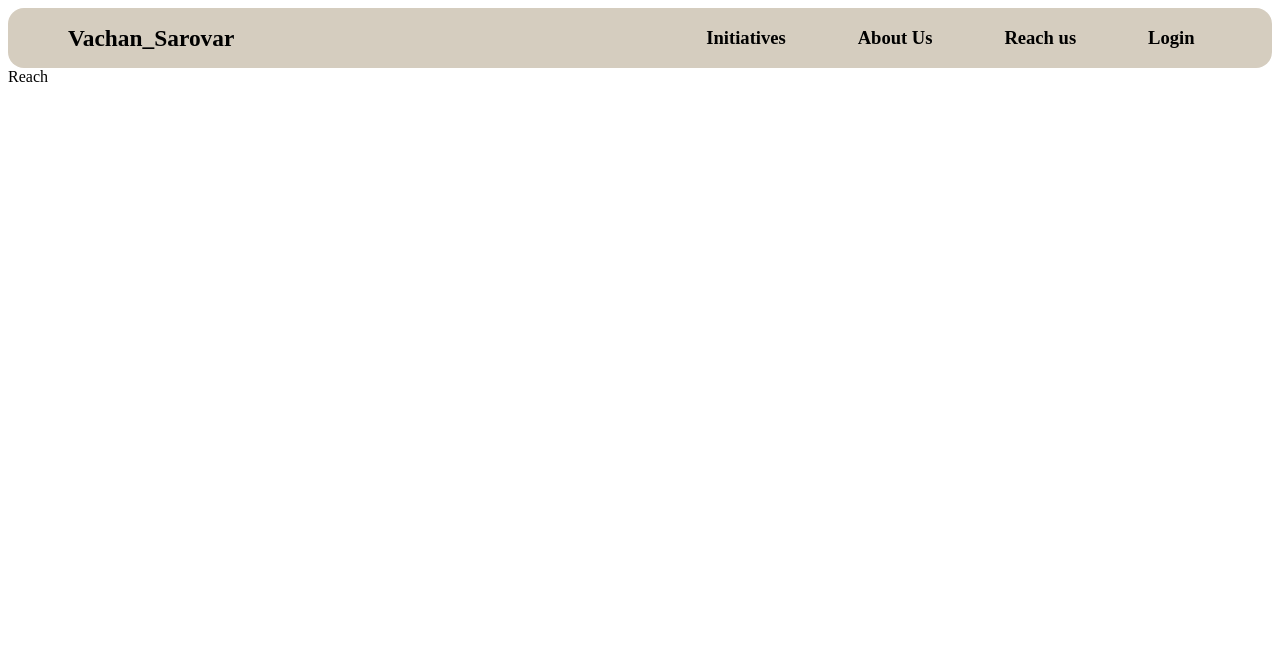
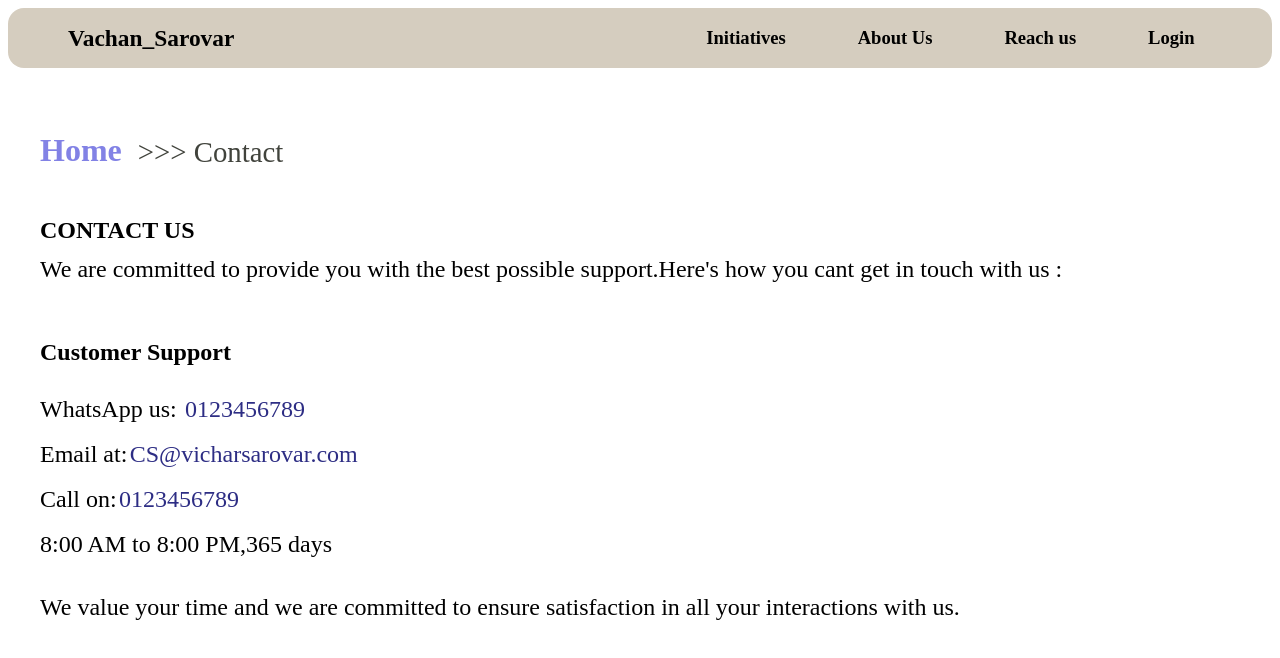
Before and after one commit to sukeshtyagi/Vichar_Sarovar, a React (Create React App) app: page /reach in a window 1280 px wide. Shown: the top 658 px of the page. Built offline with nearby package versions, Linux system fonts and the light colour scheme.

Commit message:
Contact section Created

```diff
--- a/src/components/Reach.jsx
+++ b/src/components/Reach.jsx
@@ -1,10 +1,56 @@
-import React from 'react'
-import style from'../style/Reach.module.css'
+import React from "react";
+import style from "../style/Reach.module.css";
+import { NavLink } from "react-router-dom";
 
 function Reach() {
   return (
-    <div>Reach</div>
-  )
+    <div className={style.reachContainer}>
+      <p>
+        <NavLink to="/home" className={style.navlink}>
+          Home
+        </NavLink>
+        <span>{">>> "} Contact</span>
+      </p>
+      <div className={style.reachHeaderSection}>
+        <h4>CONTACT US</h4>
+        <p>
+          We are committed to provide you with the best possible support.Here's
+          how you cant get in touch with us :
+        </p>
+      </div>
+      <div className={style.reachMainSection}>
+        <h4>Customer Support</h4>
+        <p>
+          WhatsApp us:{" "}
+          <NavLink to="/home" className={style.navlinkSpan}>
+            0123456789
+          </NavLink>
+          {/* <span>0123456789</span>*/}
+        </p>
+        <p>
+          Email at:
+          <NavLink to="/home" className={style.navlinkSpan}>
+            CS@vicharsarovar.com
+          </NavLink>
+          {/*<span>CS@vicharsarovar.com</span>*/}
+        </p>
+        <p>
+          Call on:
+          <NavLink to="/home" className={style.navlinkSpan}>
+            0123456789
+          </NavLink>
+          {/* <span>0123456789</span>*/}
+        </p>
+        <p>8:00 AM to 8:00 PM,365 days</p>
+      </div>
+      <div className={style.reachFooterSection}>
+        <p>
+          We value your time and we are committed to ensure satisfaction in all
+          your interactions with us.
+        </p>
+      </div>
+    </div>
+  );
 }
 
-export default Reach
+export default Reach;
--- a/src/style/Home.module.css
+++ b/src/style/Home.module.css
@@ -1,6 +1,3 @@
-.homeContainer{
-  overflow: auto;
-}
 .homeContainerText {
   margin-top: 1.5em;
 }
@@ -12,7 +9,8 @@
   font-size: 1.5em;
   padding: 0.5em 0;
   margin: auto;
-  margin-bottom: 2em;
+  margin-top: 2em;
+  margin-bottom: 1.5em;
   border-radius: 1em;
   text-align: center;
   height: 20px;
--- a/src/style/Reach.module.css
+++ b/src/style/Reach.module.css
@@ -0,0 +1,72 @@
+.reachContainer {
+  width: auto;
+  height: 100vh;
+  display: flex;
+  flex-direction: column;
+  align-items: flex-start;
+  justify-content: flex-start;
+  margin: 2em;
+  position: relative;
+}
+.navlink {
+  color: rgb(130, 130, 229);
+  text-decoration: none;
+  font-size: 2em;
+  font-weight: 600;
+  padding: 1em;
+  padding-left: 0;
+  padding-right: 0.5em;
+}
+.reachContainer p {
+  margin-top: 2em;
+  font-weight: 400;
+}
+.reachContainer p span {
+  color: rgb(65, 67, 60);
+  font-size: 1.8em;
+  margin-left: 0;
+  position: absolute;
+  top: 22px;
+  font-weight: 400;
+  margin-top: 0.5em;
+}
+.reachHeaderSection h4 {
+  font-size: 1.5em;
+  margin-bottom: 0;
+  color: #000;
+}
+.reachHeaderSection p {
+  font-size: 1.5em;
+  color: #000;
+  font-weight: 400;
+  margin-top: 0.5em;
+}
+.reachMainSection {
+  position: relative;
+}
+.reachMainSection h4 {
+  font-size: 1.5em;
+  color: #000;
+  font-weight: 600;
+  margin-bottom: 1.25em;
+}
+.reachMainSection p {
+  font-size: 1.5em;
+  color: #000;
+  margin-bottom: 0;
+  margin-top: 0.75em;
+  font-weight: 400;
+  position: relative;
+}
+.navlinkSpan {
+  color: rgb(45, 45, 132);
+  text-decoration: none;
+  font-weight: 400;
+  padding-left: 0.1em;
+}
+.reachFooterSection p {
+  color: #000;
+  font-size: 1.5em;
+  font-weight: 400;
+  margin-top: 1.5em;
+}
```
